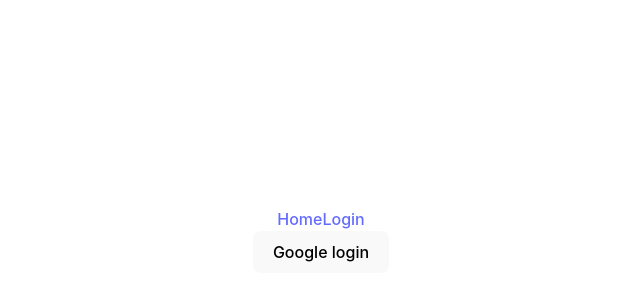
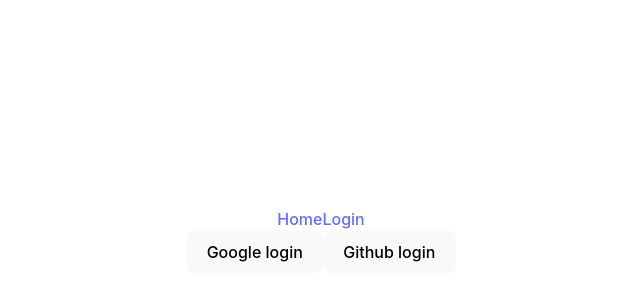
Before and after one commit to GGTuran/kothin-firebase, a React (Vite) app: page /login in a window 1280 px wide. Shown: the part 160-460 px from the top of the page, without its empty margins (319-959 px from the left). Built offline with nearby package versions, Linux system fonts and the light colour scheme.

Commit message:
almost there

```diff
--- a/src/Components/Login/Login.jsx
+++ b/src/Components/Login/Login.jsx
@@ -1,3 +1,4 @@
+/* eslint-disable no-undef */
 /* eslint-disable no-unused-vars */
 import { GithubAuthProvider, GoogleAuthProvider, getAuth, signInWithPopup, signOut } from "firebase/auth";
 import app from "../../Firebase/firebase.init";
@@ -23,6 +24,10 @@
 
     }
 
+    const handleGithubSignIn = () =>{
+        signInWithPopup(auth, githubProvider)
+    }
+
     const handleSignOut = () =>{
         signOut(auth)
         .then(result => {
@@ -38,7 +43,12 @@
             {
               user ?
             <button onClick={handleSignOut}>Sign Out</button> :
-            <button onClick={handleGoogleSignIn}>Google login</button>}
+            <>
+            <button onClick={handleGoogleSignIn}>Google login</button>
+            <button onClick={handleGithubSignIn}>Github login</button>
+            </>
+
+            }
             {
                  user && <div>
                     <h3>User : {user.displayName}</h3>
```
